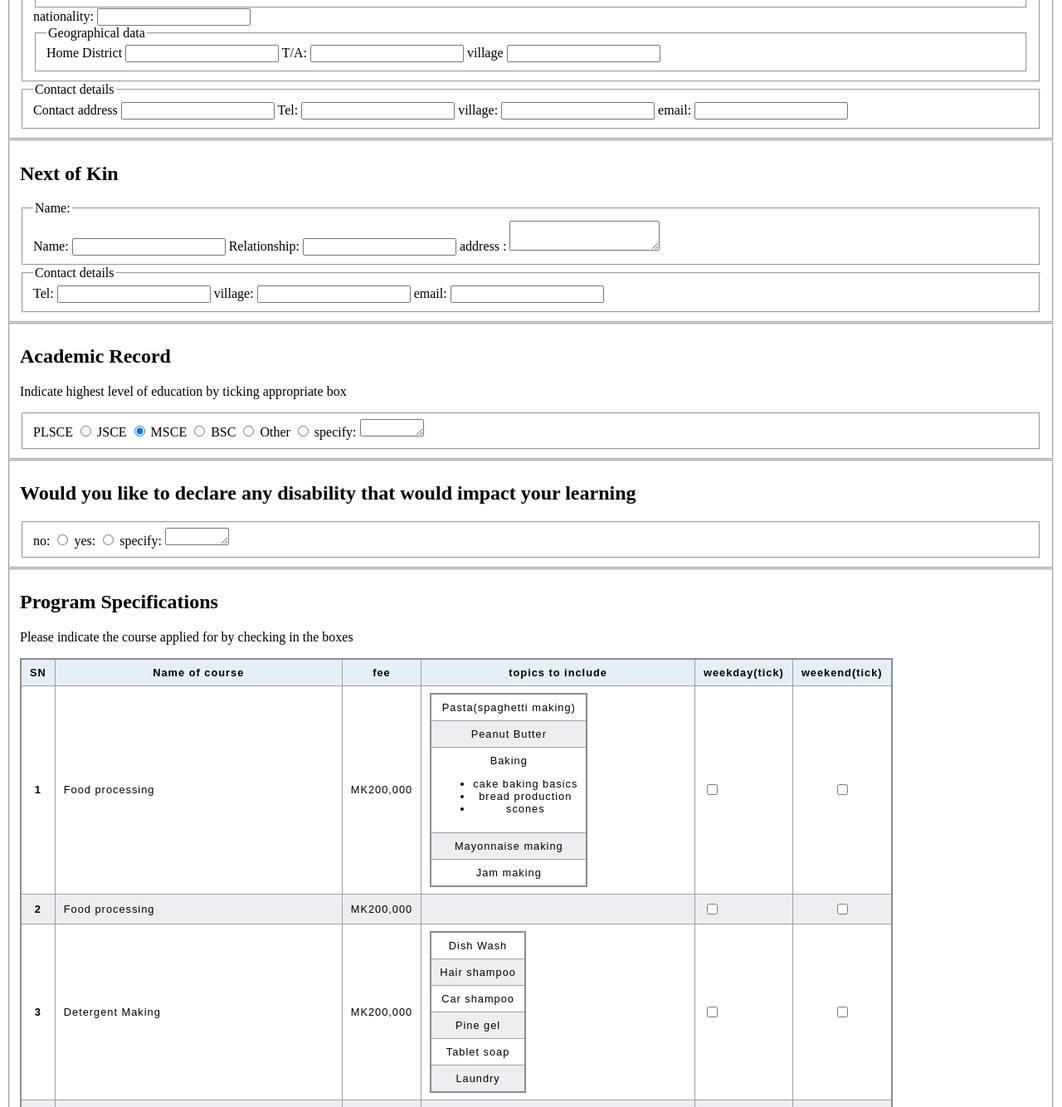
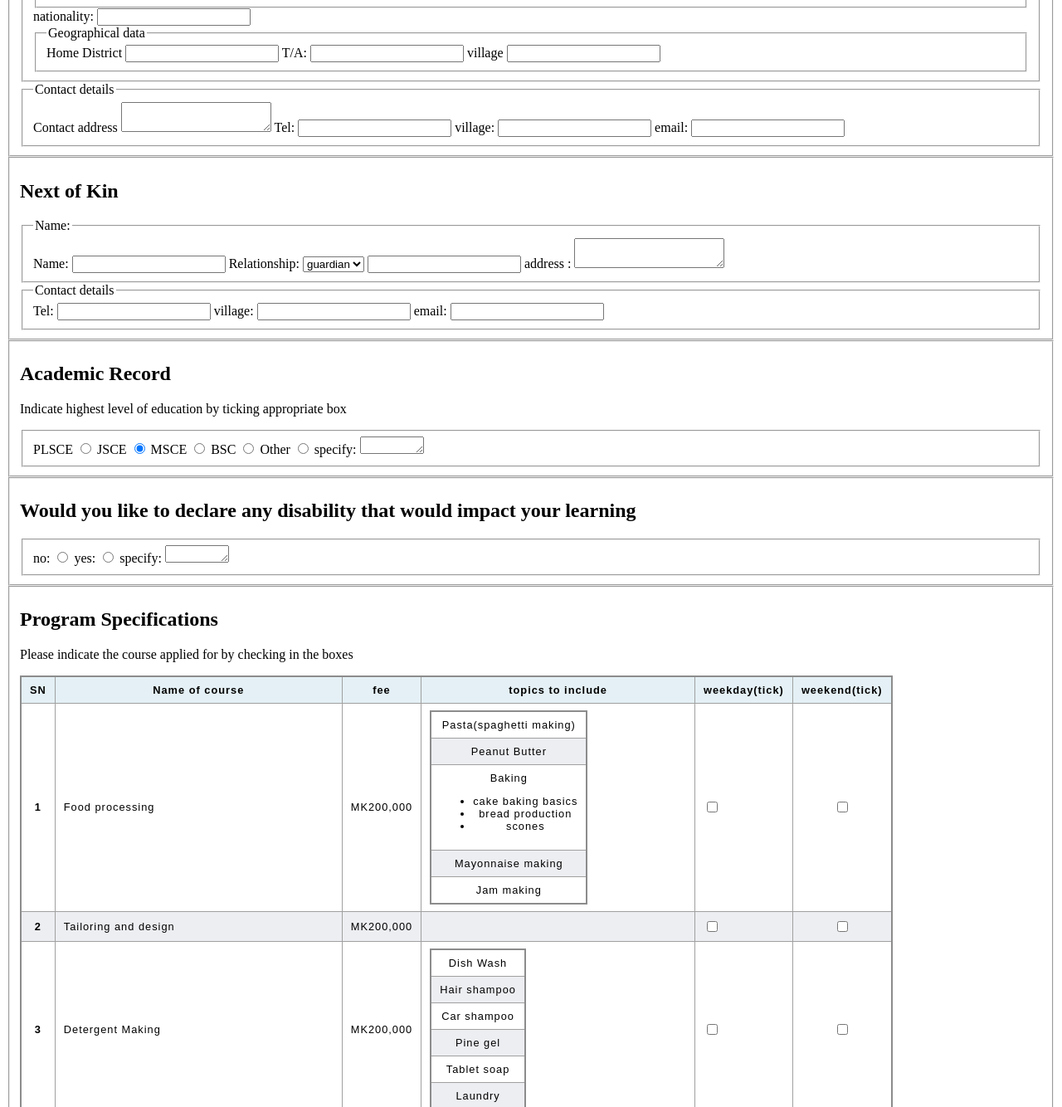
Before and after one commit to Mtendekuyokwa19/assignmentDev, a plain HTML site: page index.html in a window 1280 px wide. Shown: the part 663-1997 px from the top of the page at 83% size. Drawn offline with Linux system fonts and the light colour scheme.

Commit message:
new todos and clearing old todos

```diff
--- a/index.html
+++ b/index.html
@@ -2,10 +2,9 @@
 <html>
 
 <head>
-  <title>Page Title</title>
+  <title>incubation application form</title>
   <link rel="stylesheet" type="" href="./style.css">
 </head>
-<!-- TODO: relationship should be drop down -->
 
 <body>
   <section>
@@ -79,8 +78,8 @@
       <legend>Contact details</legend>
 
       <label for="home_district">Contact address</label>
-      <input type="text" name="contact_address" id="contact_address">
-
+      <textarea colspan="7" rowspan="2" name="contact_address" id="contact_address">
+      </textarea>
       <label for="telnumber">Tel:</label>
       <input type="tel" name="telnumber" id="telnumber">
 
@@ -91,7 +90,6 @@
       <input type="email" name="email_add" id="email_add">
     </fieldset>
   </fieldset>
-  <!--TODO: addresses should be changed to text area -->
   <fieldset>
     <h2>Next of Kin</h2>
     <fieldset>
@@ -99,6 +97,14 @@
       <label for="name">Name:</label>
       <input type="text" name="name" id="name">
       <label for="relationship">Relationship:</label>
+      <select name="relationship" id="relationship">
+        <option value="mother">mother</option>
+        <option value="sister">sister</option>
+        <option value="aunt">aunt</option>
+        <option value="uncle">uncle</option>
+        <option value="brother">brother</option>
+        <option value="gurdian" selected>guardian</option>
+      </select>
       <input type="text" name=" relationship" id="relationship">
       <label for="address">address :</label>
       <textarea id="address">
@@ -107,7 +113,8 @@
     </fieldset>
     <fieldset>
       <legend>Contact details</legend>
-
+      <!-- TODO: addition of form validation -->
+      <!-- FIX: form should only select one -->
 
       <label for="kintelnumber">Tel:</label>
       <input type="tel" name="kintelnumber" id="kintelnumber">
@@ -119,7 +126,6 @@
       <input type="email" name="kin_email_add" id="kin_email_add">
     </fieldset>
   </fieldset>
-
   <fieldset>
     <h2>Academic Record</h2>
     <p>Indicate highest level of education by ticking appropriate box</p>
@@ -226,7 +232,7 @@
 
         <tr>
           <th>2</th>
-          <td>Food processing</td>
+          <td>Tailoring and design</td>
 
           <td>MK200,000</td>
           <td></td>
```
